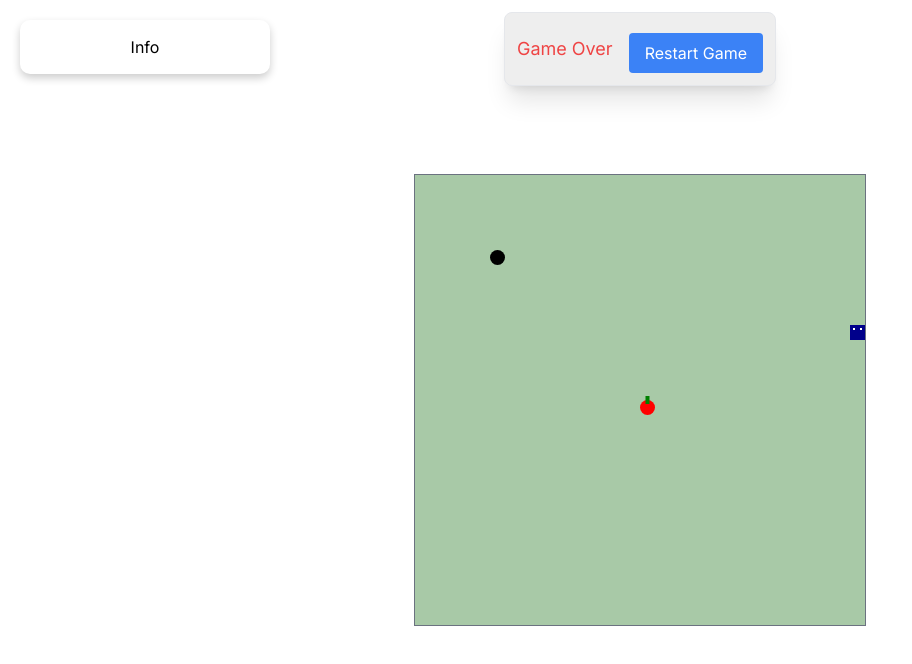
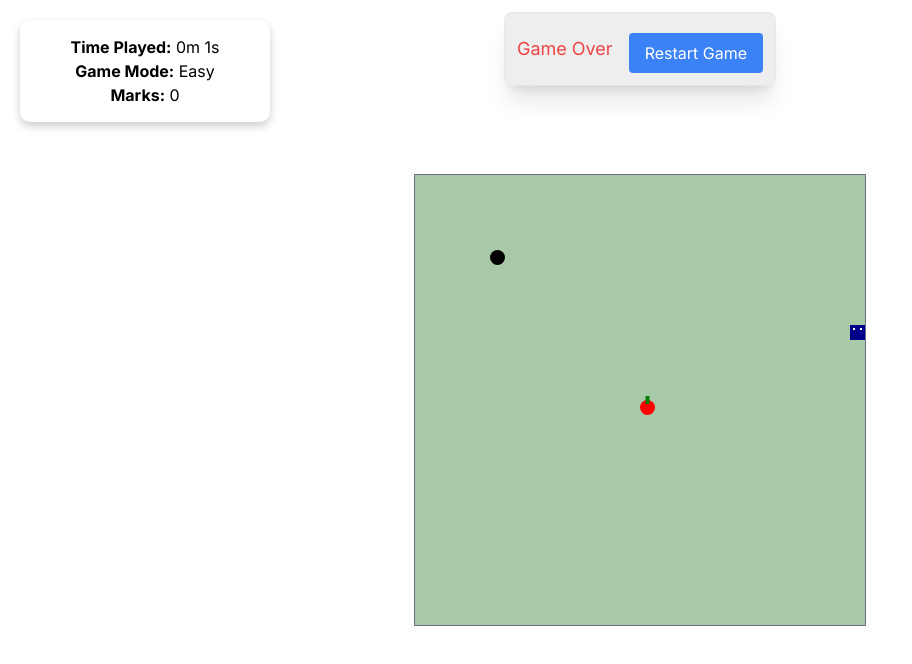
Before and after one commit to DonSanoj/Mini-Games-Collection, a Next.js app: page /SnakeGame in a window 1280 px wide. Both pictures are taken after a click on the button "Easy". Shown: the top 664 px of the page, without its empty margins (0-912 px from the left). Built offline with nearby package versions, Linux system fonts and the light colour scheme.

Commit message:
finish snake game by adding time and marks

```diff
--- a/src/components/SnakeGame/SnakeGame.js
+++ b/src/components/SnakeGame/SnakeGame.js
@@ -16,6 +16,13 @@ export default function SnakeGame() {
     const [gridSize, setGridSize] = useState(25);
     const [cellSize, setCellSize] = useState(15);
     const [maxBombs, setMaxBombs] = useState(6);
+
+    //Time and marks
+    const [startTime, setStartTime] = useState(null);
+    const [marks, setMarks] = useState(0);
+
+    const [hasWon, setHasWon] = useState(false);
+    const [winningMarks, setWinningMarks] = useState(100);
 
     //Floating Status Box Start
     const [showFloatingBox, setShowFloatingBox] = useState(true);
@@ -66,7 +73,7 @@ export default function SnakeGame() {
         const context = canvas.getContext("2d");
 
         const updateGame = () => {
-            if (gameOver) return;
+            if (gameOver || hasWon) return;
 
             const newSnake = [...snake];
             const head = { ...newSnake[0] };
@@ -100,6 +107,19 @@ export default function SnakeGame() {
                     x: Math.floor(Math.random() * gridSize),
                     y: Math.floor(Math.random() * gridSize)
                 });
+
+                //Update marks
+                setMarks(marks => {
+                    const newMarks = marks + 2;
+                    if (newMarks >= winningMarks) {
+                        setHasWon(true);
+                        setGameOver(true);
+                        setTimeout(() => {
+                            window.location.reload();
+                        }, 1000);
+                    }
+                    return newMarks;
+                })
 
                 // Generate new bombs
                 const newBombs = [];
@@ -186,28 +206,51 @@ export default function SnakeGame() {
         }
     }, [direction, gameStarted]);
 
+    //Game Mode [Easy, Normal, Hard]
     const startGame = (selectedDifficulty) => {
+        setDifficulty(selectedDifficulty);
         switch (selectedDifficulty) {
             case "easy":
                 setGridSize(30);
                 setCellSize(15);
                 setMaxBombs(4);
+                setWinningMarks(100);
                 break;
+
             case "normal":
                 setGridSize(25);
                 setCellSize(18);
                 setMaxBombs(6);
+                setWinningMarks(50);
                 break;
+
             case "hard":
                 setGridSize(20);
                 setCellSize(20);
                 setMaxBombs(8);
+                setWinningMarks(25)
                 break;
+
             default:
                 break;
         }
+
         setGameStarted(true);
+        setStartTime(new Date());
     };
+
+    //Calculate the elapsed time
+    const getElapsedTime = () => {
+        if (startTime) {
+            const now = new Date();
+            const diff = now - startTime;
+            const seconds = Math.floor(diff / 1000);
+            const minutes = Math.floor(seconds / 60);
+            return `${minutes}m ${seconds % 60}s`
+        }
+
+        return "0s";
+    }
 
     return (
         <div className="flex flex-col items-center justify-center h-screen">
@@ -265,11 +308,19 @@ export default function SnakeGame() {
                             }}
                             onMouseDown={handleMouseDown}
                         >
-                            <h1>Info</h1>
+                            <p><strong>Time Played:</strong> {getElapsedTime()}</p>
+                            <p><strong>Game Mode:</strong> {difficulty ? difficulty.charAt(0).toUpperCase() + difficulty.slice(1) : "N/A"}</p>
+                            <p><strong>Marks:</strong> {marks}</p>
                         </div>
                     )}
 
-                    {gameOver && (
+                    {hasWon ? (
+                        <div className="absolute top-3 left-0 w-full flex items-center justify-center bg-opacity-50 z-30 transition-transform duration-700 ease-in-out transform">
+                            <div className="p-3 bg-[#eee] border rounded-lg shadow-xl text-center flex flex-row gap-4 items-center justify-center">
+                                <h2 className="text-lg text-green-500 font-bold">You Win!</h2>
+                            </div>
+                        </div>
+                    ) : gameOver && (
                         <div className={`absolute top-3 left-0 w-full flex items-center justify-center bg-opacity-50 z-30 transition-transform duration-700 ease-in-out transform`}>
                             <div className="p-3 bg-[#eee] border rounded-lg shadow-xl text-center flex flex-row gap-4 items-center justify-center">
                                 <h2 className="text-lg text-red-500">Game Over</h2>
@@ -282,6 +333,8 @@ export default function SnakeGame() {
                                         setDirection({ x: 1, y: 0 });
                                         setSpeed(80);  // Reset speed
                                         setGameOver(false);
+                                        setMarks(0);
+                                        setStartTime(new Date());
                                     }}
                                 >
                                     Restart Game
@@ -289,6 +342,7 @@ export default function SnakeGame() {
                             </div>
                         </div>
                     )}
+
                 </div>
             )}
         </div>
```
